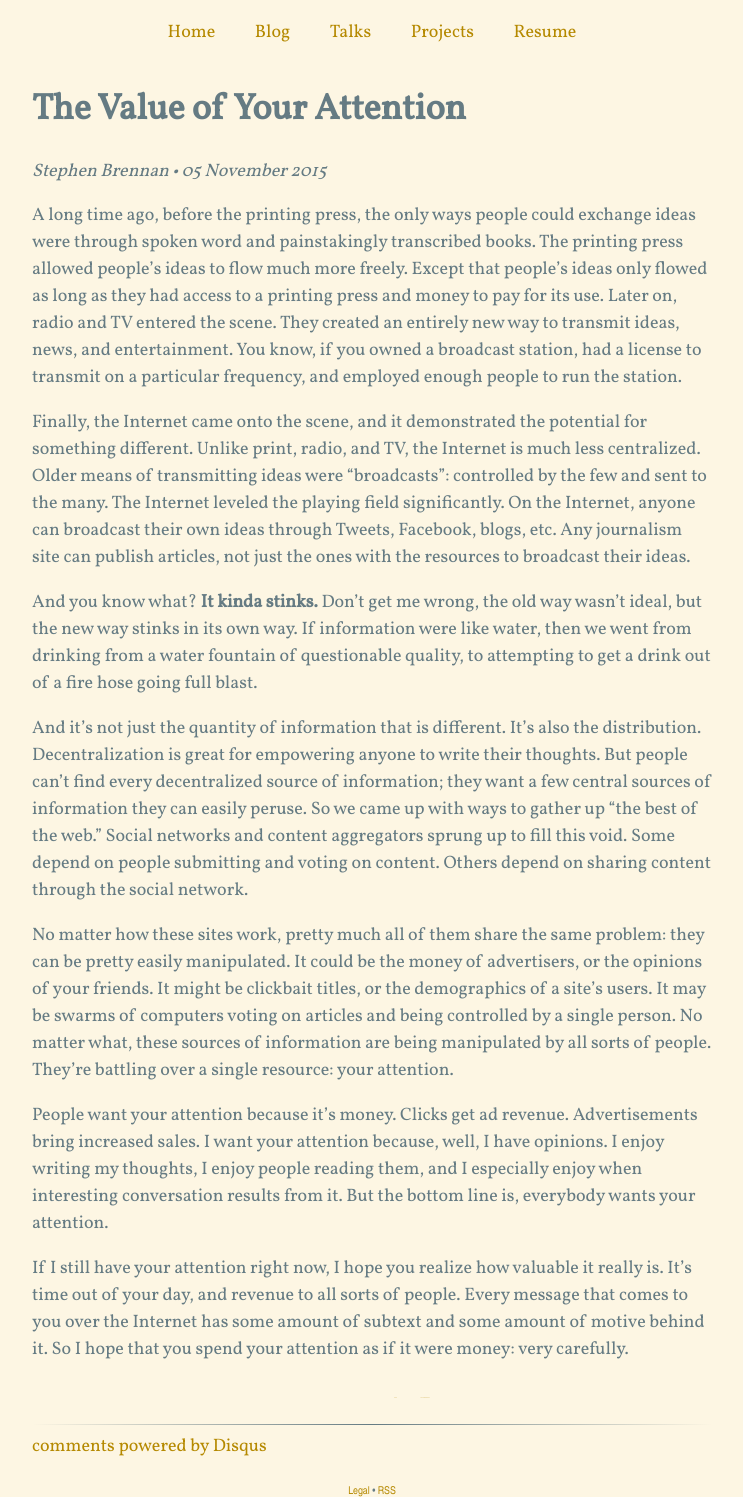
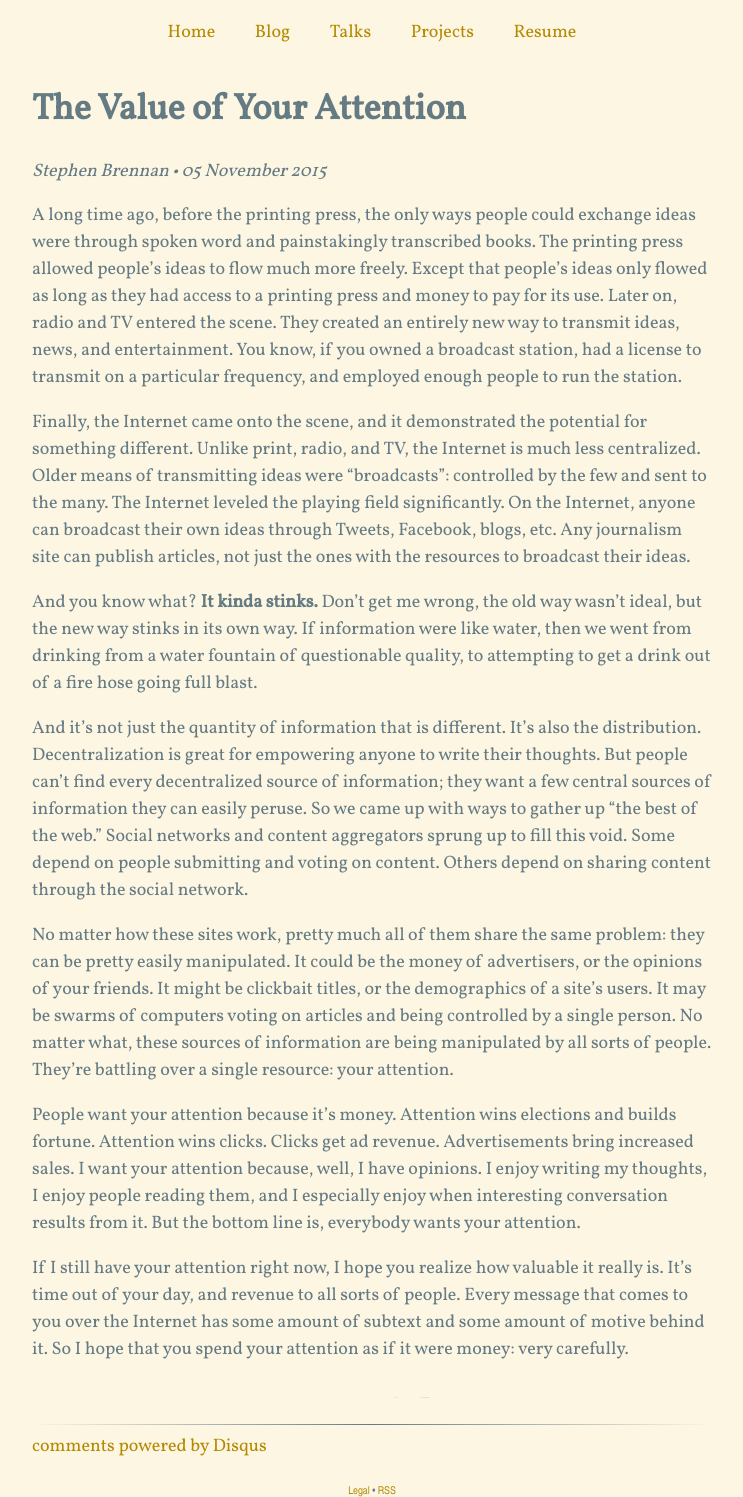
Before and after one commit to brenns10/brennan.io, a Jekyll site: the page built from _posts/2015-11-05-the-value-of-your-attention.md, in a window 1280 px wide. Shown: the whole page, without its empty margins (268-1011 px from the left). Built offline with Jekyll 4.4.1, drawn with Linux system fonts in a browser that asks for light colours; nearby versions of some CDN libraries; Markdown is read by kramdown in place of the engine named in the settings; comment, search, counter and statistics services are not loaded.

Commit message:
Add a couple sentences to the attention article.

```diff
--- a/_posts/2015-11-05-the-value-of-your-attention.md
+++ b/_posts/2015-11-05-the-value-of-your-attention.md
@@ -45,11 +45,12 @@ controlled by a single person.  No matter what, these sources of information are
 being manipulated by all sorts of people.  They're battling over a single
 resource: your attention.
 
-People want your attention because it's money.  Clicks get ad revenue.
-Advertisements bring increased sales.  I want your attention because, well, I
-have opinions.  I enjoy writing my thoughts, I enjoy people reading them, and I
-especially enjoy when interesting conversation results from it.  But the bottom
-line is, everybody wants your attention.
+People want your attention because it's money.  Attention wins elections and
+builds fortune.  Attention wins clicks.  Clicks get ad revenue.  Advertisements
+bring increased sales.  I want your attention because, well, I have opinions.  I
+enjoy writing my thoughts, I enjoy people reading them, and I especially enjoy
+when interesting conversation results from it.  But the bottom line is,
+everybody wants your attention.
 
 If I still have your attention right now, I hope you realize how valuable it
 really is.  It's time out of your day, and revenue to all sorts of people.
```
